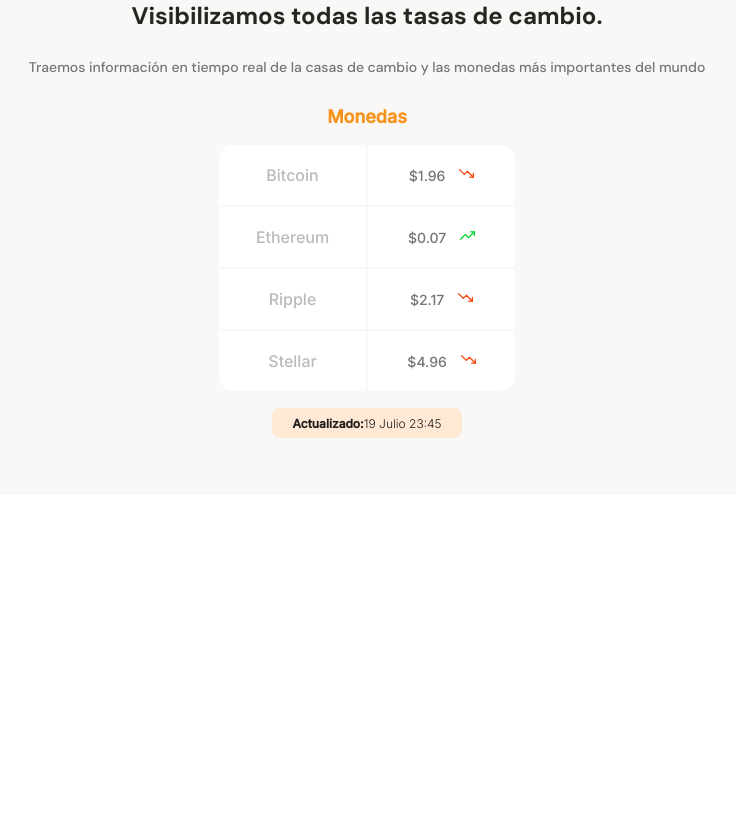
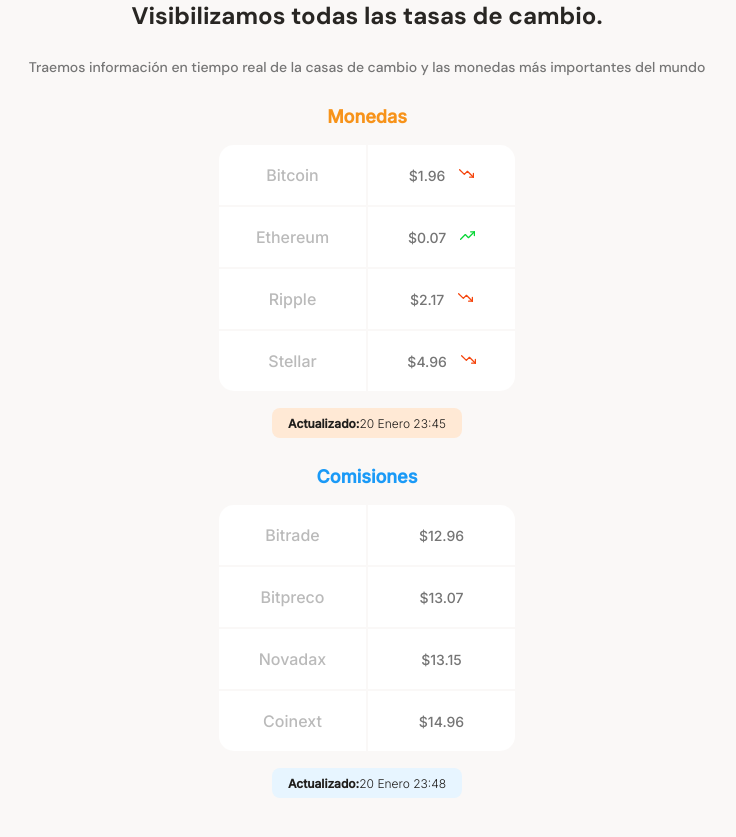
Before and after one commit to cquiladiaz/batabit, a plain HTML site: page index.html in a window 1280 px wide. Shown: the part 661-1498 px from the top of the page, without its empty margins (273-1009 px from the left). Before the commit the page ends 1156 px from the top, so only its background shows below. Drawn offline with Linux system fonts and the light colour scheme.

Commit message:
Se agregó contenido nuevo a la seccion de tablas, con sus respectivos estilos

```diff
--- a/index.html
+++ b/index.html
@@ -29,7 +29,7 @@
             <section class="main-tables-container">
                 <div class="main-currency-table">
                     <p class="currency-table--title">Monedas</p>
-                    <div class="curreny-table--container">
+                    <div class="currency-table--container">
                         <table>
                             <tr>
                                 <td class="table__top-left">Bitcoin</td>
@@ -50,7 +50,33 @@
                         </table>
                     </div>
                     <div class="currency-table--date">
-                        <p><b>Actualizado:</b>19 Julio 23:45</p>
+                        <p><b>Actualizado:</b>20 Enero 23:45</p>
+                    </div>
+                </div>
+                <div class="main-commissions-table">
+                    <p class="commissions-table--title">Comisiones</p>
+                    <div class="commissions-table--container">
+                        <table>
+                            <tr>
+                                <td class="table__top-left">Bitrade</td>
+                                <td class="table__top-right table__right">$12.96</td>
+                            </tr>
+                            <tr>
+                                <td>Bitpreco</td>
+                                <td class="table__right">$13.07</td>
+                            </tr>
+                            <tr>
+                                <td>Novadax</td>
+                                <td class="table__right">$13.15</td>
+                            </tr>
+                            <tr>
+                                <td class="table__botton-left">Coinext</td>
+                                <td class="table__botton-right table__right">$14.96</td>
+                            </tr>
+                        </table>
+                    </div>
+                    <div class="commissions-table--date">
+                        <p><b>Actualizado:</b>20 Enero 23:48</p>
                     </div>
                 </div>
             </section>
--- a/styles.css
+++ b/styles.css
@@ -132,7 +132,9 @@ main{
     line-height: 1.6rem;
     color: #757575;
 }
-.main-currency-table{
+/*Currency Table and Commissions Table*/
+.main-currency-table,
+.main-commissions-table{
     width: 70%;
     min-width: 235px;
     max-width: 500px;
@@ -147,18 +149,21 @@ main{
     line-height: 2.3rem;
     color: var(--bitcoin-orange);
 }
-.curreny-table--container{
+.currency-table--container,
+.commissions-table--container{
     width: 90%;
     min-width: 230px;
     max-width: 300px;
     height: 250px;
     margin: 0 auto;
 }
-.curreny-table--container table{
+.currency-table--container table,
+.commissions-table--container table{
     width: 100%;
     height: 100%;
 }
-.curreny-table--container td{
+.currency-table--container td,
+.commissions-table--container td{
     width: 50%;
     font-size: 1.6rem;
     font-weight: 500;
@@ -166,25 +171,26 @@ main{
     color: var(--grey);
     background-color: var(--just-white);
 }
-.curreny-table--container .table__top-left{
+.currency-table--container .table__top-left{
     border-radius: 15px 0 0 0;
 }
-.curreny-table--container .table__top-right{
+.currency-table--container .table__top-right{
     border-radius: 0 15px 0 0;
 }
-.curreny-table--container .table__botton-left{
+.currency-table--container .table__botton-left{
     border-radius: 0 0 0 15px;
 }
-.curreny-table--container .table__botton-right{
+.currency-table--container .table__botton-right{
     border-radius: 0 0 15px 0;
 }
-.curreny-table--container .table__right{
+.currency-table--container .table__right,
+.commissions-table--container .table__right{
     font-size: 1.4rem;
     font-weight: normal;
     line-height: 1.7rem;
     color: #757575;
 }
-.curreny-table--container .down{
+.currency-table--container .down{
     display: inline-block;
     width: 15px;
     height: 15px;
@@ -194,7 +200,7 @@ main{
     background-position: center;
     background-repeat: no-repeat;
 }
-.curreny-table--container .up{
+.currency-table--container .up{
     display: inline-block;
     width: 15px;
     height: 15px;
@@ -213,10 +219,40 @@ main{
     background-color: var(--soft-orange);
     border-radius: 8px;
 }
-.currency-table--date p{
+.currency-table--date p,
+.commissions-table--date p{
     font-size: 1.2rem;
     line-height: 1.5rem;
     font-weight: 300;
     color: var(--warm-black);
 
 }
+/*Commissions Table*/
+.main-commissions-table .commissions-table--title{
+    margin-bottom: 15px;
+    font-size: 1.8rem;
+    font-weight: bold;
+    line-height: 2.3rem;
+    color: var(--secondary-blue);
+}
+.commissions-table--date{
+    width: 190px;
+    height: 30px;
+    margin: 0 auto;
+    margin-top: 15px;
+    padding: 8px;
+    background-color: var(--soft-blue);
+    border-radius: 8px;
+}
+.commissions-table--container .table__top-left{
+    border-radius: 15px 0 0 0;
+}
+.commissions-table--container .table__top-right{
+    border-radius: 0 15px 0 0;
+}
+.commissions-table--container .table__botton-left{
+    border-radius: 0 0 0 15px;
+}
+.commissions-table--container .table__botton-right{
+    border-radius: 0 0 15px 0;
+}
```
